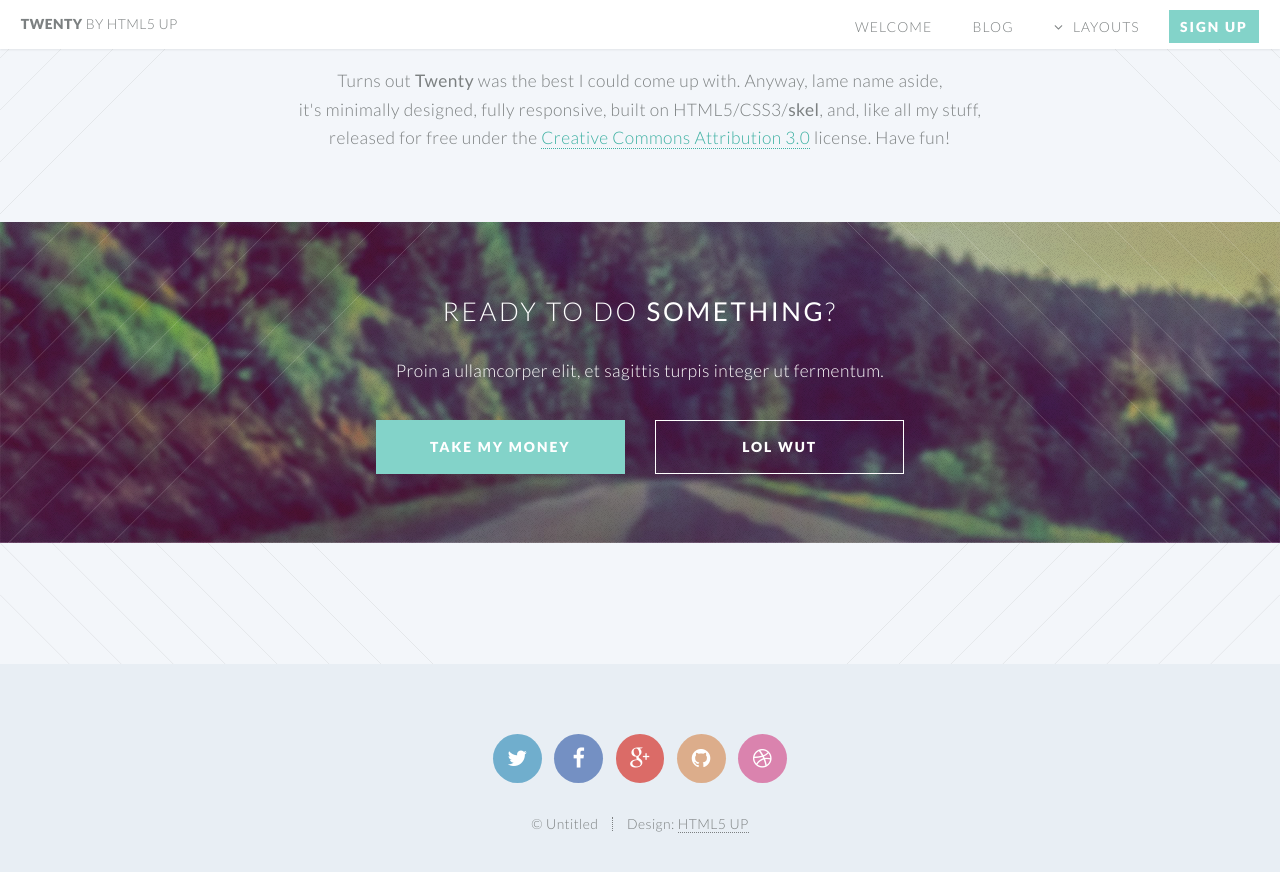
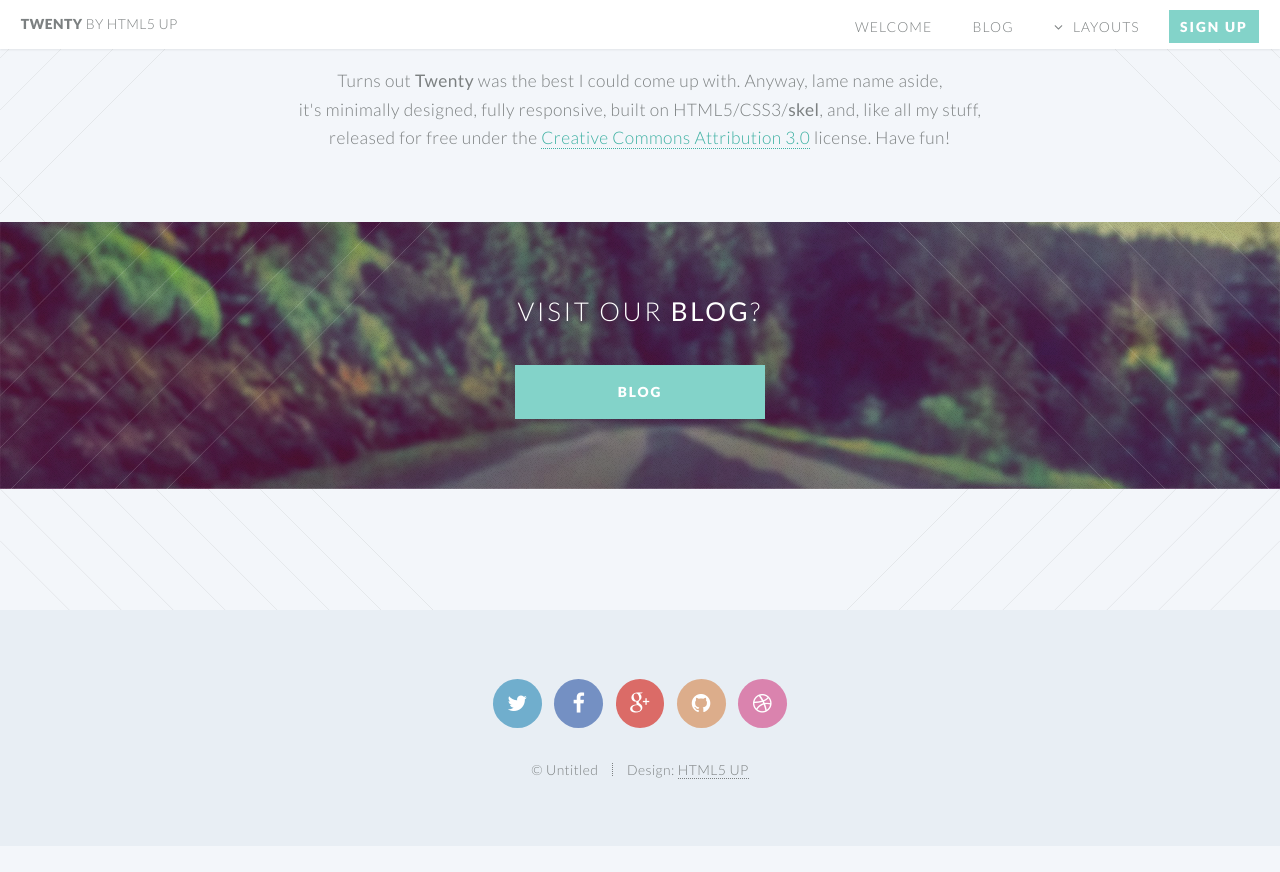
Before and after one commit to t0t0/t0t0.github.io, a Jekyll site: the page built from index.html, in a window 1280 px wide and 900 px high, scrolled down 819 px. Shown: the top 872 px of the window. Built offline with Jekyll 4.4.1, drawn with Linux system fonts in a browser that asks for light colours; after the commit the page ends 1665 px from its top, so only the background shows below that.

Commit message:
more deleting..

```diff
--- a/index.html
+++ b/index.html
@@ -27,13 +27,11 @@ layout: landing-page
 			<section id="cta">
 
 				<header>
-					<h2>Ready to do <strong>something</strong>?</h2>
-					<p>Proin a ullamcorper elit, et sagittis turpis integer ut fermentum.</p>
+					<h2>Visit our <strong>blog</strong>?</h2>
 				</header>
 				<footer>
 					<ul class="buttons">
-						<li><a href="#" class="button special">Take My Money</a></li>
-						<li><a href="#" class="button">LOL Wut</a></li>
+						<li><a href="https://t0t0.github.io/blog.html" class="button special">BLOG</a></li>
 					</ul>
 				</footer>
 
```
